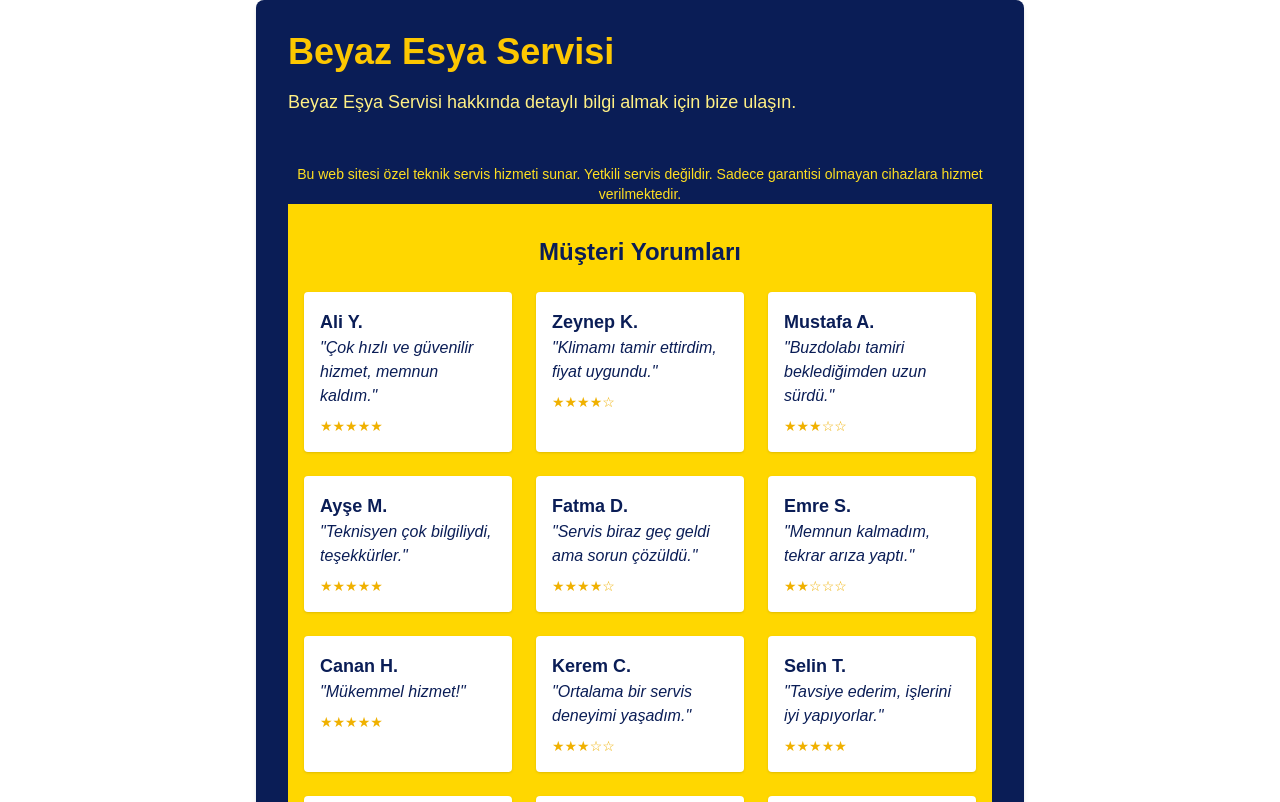
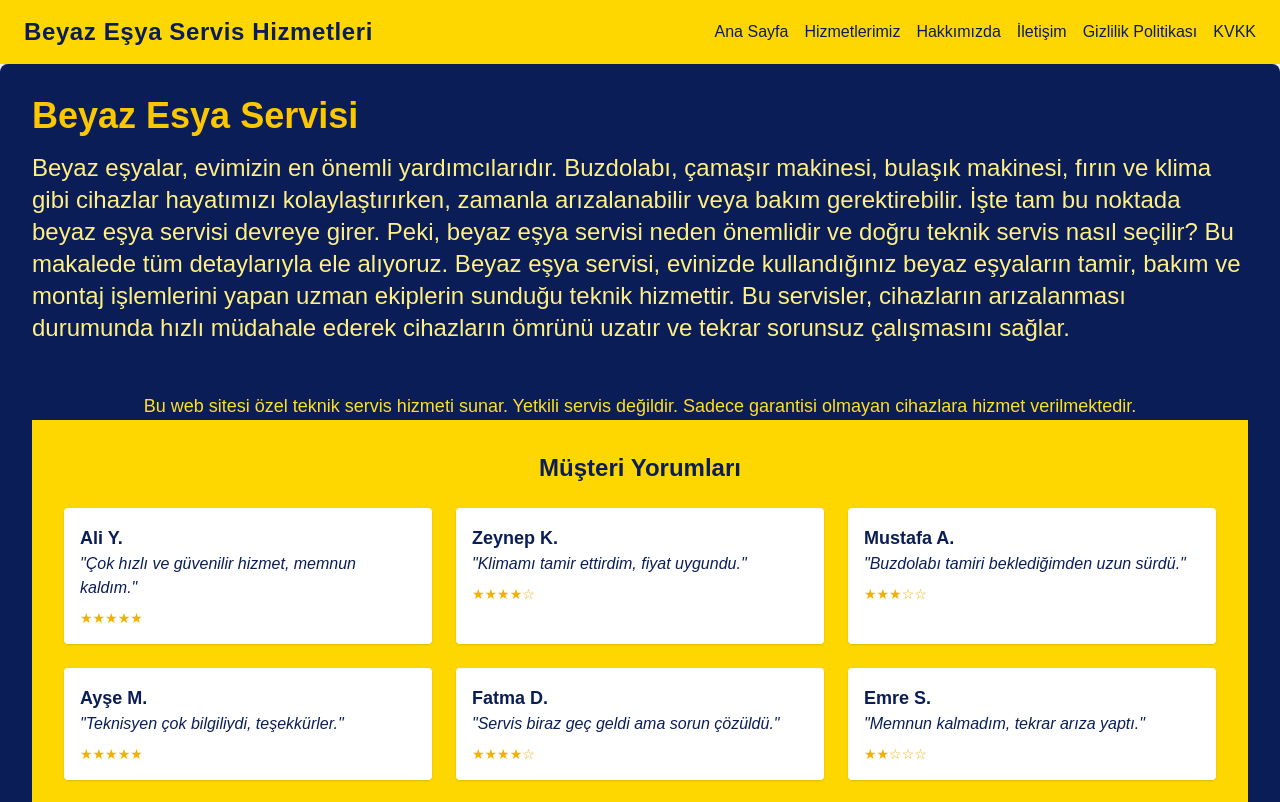
Before and after one commit to MustafaTaslialann/mustafataslialanweb, a Next.js app: page /hizmetler/beyaz-esya-servisi in a window 1280 px wide. Shown: the top 802 px of the page. Built offline with nearby package versions, Linux system fonts and the light colour scheme.

Commit message:
feat(update): add metadata

```diff
--- a/src/app/gizlilik/page.tsx
+++ b/src/app/gizlilik/page.tsx
@@ -1,4 +1,10 @@
+import { Metadata } from "next";
 import Link from "next/link";
+
+export const metadata: Metadata = {
+  title: 'Gizlilik Politikası',
+  description: 'Gizlilik Politikası'
+}
 
 export default function Gizlilik() {
   return (
--- a/src/app/hakkimizda/page.tsx
+++ b/src/app/hakkimizda/page.tsx
@@ -1,4 +1,10 @@
+import { Metadata } from "next";
 import Link from "next/link";
+
+export const metadata: Metadata = {
+  title: 'Hakkımızda',
+  description: 'Hakkımızda'
+}
 
 export default function Hakkimizda() {
   return (
--- a/src/app/hizmetler/[slug]/page.tsx
+++ b/src/app/hizmetler/[slug]/page.tsx
@@ -1,15 +1,21 @@
+import { Metadata } from "next";
 import { notFound } from "next/navigation";
 
-
 const hizmetler: Record<string, string> = {
-  "beyaz-esya-servisi": "Beyaz Eşya Servisi hakkında detaylı bilgi almak için bize ulaşın.",
-  "buzdolabi": "Buzdolabı servisi için profesyonel destek almak için bize ulaşın .",
-  "camasir-makinesi": "Çamaşır makinesi tamir, bakım ve servis hizmeti almak  için bize ulaşın.",
-  "bulasik-makinesi": "Bulaşık makinesi sorunları için uzman çözümler almak  için bize ulaşın .",
-  "firin": "Fırın arızalarında yerinde servis imkanı almak için bize ulaşın.",
-  "klima": "Klima bakım ve onarım hizmetleri almak  için bize ulaşın .",
-  "kombi": "Kombi arızaları için güvenilir teknik servis almak için bize ulaşın .",
-  "televizyon": "Televizyon arızaları için uzman teknik servis almak için bize ulaşın ."
+  "beyaz-esya-servisi":
+    "Beyaz eşyalar, evimizin en önemli yardımcılarıdır. Buzdolabı, çamaşır makinesi, bulaşık makinesi, fırın ve klima gibi cihazlar hayatımızı kolaylaştırırken, zamanla arızalanabilir veya bakım gerektirebilir. İşte tam bu noktada beyaz eşya servisi devreye girer. Peki, beyaz eşya servisi neden önemlidir ve doğru teknik servis nasıl seçilir? Bu makalede tüm detaylarıyla ele alıyoruz. Beyaz eşya servisi, evinizde kullandığınız beyaz eşyaların tamir, bakım ve montaj işlemlerini yapan uzman ekiplerin sunduğu teknik hizmettir. Bu servisler, cihazların arızalanması durumunda hızlı müdahale ederek cihazların ömrünü uzatır ve tekrar sorunsuz çalışmasını sağlar.",
+  buzdolabi:
+    "Buzdolabınızın soğutma problemleri, sesli çalışma, su sızıntısı veya elektrik arızaları gibi sorunlarında uzman ve güvenilir bir buzdolabı servisi ile hızlı ve profesyonel destek alabilirsiniz; alanında deneyimli teknisyenlerimiz orijinal yedek parçalar kullanarak cihazınızın performansını en üst seviyeye çıkarır, periyodik bakım ve tamir hizmetleri ile buzdolabınızın ömrünü uzatır, ekonomik ve şeffaf fiyat politikamızla müşteri memnuniyetini ön planda tutarız; bu sayede hem evinizin konforu bozulmaz hem de olası arızaların önüne geçerek uzun vadede tasarruf sağlarsınız.",
+  "camasir-makinesi":
+    "Çamaşır makinenizde dönmeme, su almama, program hata kodları veya su boşaltmama gibi sorunlar yaşadığınızda, profesyonel ve güvenilir bir çamaşır makinesi servisi ile hızlı çözümler sunuyoruz; deneyimli teknisyenlerimiz orijinal yedek parçalarla tamir ve bakım işlemlerini gerçekleştirirken, cihazınızın performansını artırır ve ömrünü uzatır; uygun fiyat garantisi ve müşteri memnuniyeti odaklı hizmet anlayışımızla, evinizde kesintisiz konfor sağlamak için yanınızdayız.",
+  "bulasik-makinesi":
+    "Bulaşık makineniz yıkama sorunları, su boşaltmama veya filtre tıkanıklığı gibi problemlerle karşılaştığında, uzman ve güvenilir bulaşık makinesi servisi sayesinde hızlı ve etkili çözümler sunuyoruz; deneyimli teknisyenlerimiz orijinal yedek parçalar kullanarak tamir ve bakım işlemlerini yapar, cihazınızın performansını artırır ve ömrünü uzatır; uygun fiyat politikamız ve müşteri memnuniyetine verdiğimiz önemle, bulaşık makinenizin kesintisiz ve verimli çalışmasını sağlıyoruz.",
+  firin: "Fırınınızın ısınmama, pişirme sorunları veya elektronik panel arızaları gibi problemlerinde uzman ve güvenilir fırın servisi olarak hızlı ve etkili çözümler sunuyoruz; deneyimli teknisyenlerimiz orijinal yedek parçalarla tamir ve bakım işlemlerini gerçekleştirerek cihazınızın performansını artırır ve ömrünü uzatır; ekonomik fiyat avantajı ve müşteri memnuniyeti odaklı hizmet anlayışımızla, mutfağınızda kesintisiz konfor sağlamaya devam ediyoruz.",
+  klima: "Klimalarınızın soğutma yetersizliği, gaz dolumu, filtre temizliği ve bakım ihtiyaçlarında uzman ve güvenilir klima servisi olarak hızlı ve etkili çözümler sunuyoruz; deneyimli teknisyenlerimiz orijinal yedek parçalar kullanarak tamir ve bakım hizmeti verir, cihazınızın performansını artırır ve enerji verimliliğini optimize eder; uygun fiyat politikamız ve müşteri memnuniyetine verdiğimiz önemle, evinizde veya iş yerinizde konforunuzu kesintisiz hale getiriyoruz.",
+  kombi:
+    "Kombinizde yaşanan ısınma sorunları, su sızıntıları veya arıza durumlarında güvenilir ve uzman kombi servisi olarak hızlı ve etkili çözümler sunuyoruz; deneyimli teknisyenlerimiz orijinal yedek parçalar kullanarak bakım, tamir ve montaj hizmetleri verir, kombinizin performansını artırır ve enerji tasarrufu sağlar; uygun fiyat garantisi ve müşteri memnuniyetine verdiğimiz önemle, evinizin sıcaklığını kesintisiz ve konforlu hale getiriyoruz.",
+  televizyon:
+    "Televizyonunuzda görüntü, ses, açılmama veya diğer elektronik arızalar yaşandığında, uzman ve güvenilir televizyon servisi olarak hızlı ve etkili çözümler sunuyoruz; deneyimli teknisyenlerimiz orijinal yedek parçalar kullanarak tamir, bakım ve montaj hizmetleri verir, cihazınızın performansını artırır ve ömrünü uzatır; uygun fiyat avantajı ve müşteri memnuniyeti odaklı hizmet anlayışımızla, evinizde kaliteli ve kesintisiz televizyon keyfi sağlamaya devam ediyoruz.",
 };
 
 export async function generateStaticParams(): Promise<{ slug: string }[]> {
@@ -22,6 +28,20 @@ export type PageProps = {
   };
 };
 
+export async function generateMetadata({
+  params,
+}: PageProps): Promise<Metadata> {
+  const slug = params.slug;
+  const title = slug
+    .replace(/-/g, " ")
+    .replace(/\b\w/g, (c) => c.toUpperCase());
+
+  return {
+    title: title + " - Beyaz Eşya Servisi",
+    description: hizmetler[slug] ?? "Detaylı bilgi için bize ulaşın.",
+  };
+}
+
 export default async function HizmetSayfasi({ params }: any) {
   const { slug } = params;
   const aciklama = hizmetler[slug as keyof typeof hizmetler];
@@ -30,17 +50,17 @@ export default async function HizmetSayfasi({ params }: any) {
     notFound();
   }
 
-
   return (
-    <main className="p-8 max-w-3xl mx-auto bg-[#0A1D56] rounded-lg shadow-md">
+    <main className="p-8 max-w-3xl mx-auto lg:max-w-full bg-[#0A1D56] rounded-lg shadow-md">
       <h1 className="text-4xl font-bold mb-4 capitalize text-yellow-400">
         {slug.replace(/-/g, " ")}
       </h1>
-      <p className="text-lg text-yellow-200 mb-8">{aciklama}</p>
+      <p className="text-lg lg:text-2xl text-yellow-200 mb-8">{aciklama}</p>
 
       {/* ⚠️ Uyarı mesajı */}
-      <p className="text-sm text-yellow-300 text-center mt-12">
-        Bu web sitesi özel teknik servis hizmeti sunar. Yetkili servis değildir. Sadece garantisi olmayan cihazlara hizmet verilmektedir.
+      <p className="text-lg text-yellow-300 text-center mt-12">
+        Bu web sitesi özel teknik servis hizmeti sunar. Yetkili servis değildir.
+        Sadece garantisi olmayan cihazlara hizmet verilmektedir.
       </p>
 
       <MusteriYorumlari />
@@ -50,38 +70,64 @@ export default async function HizmetSayfasi({ params }: any) {
 
 function MusteriYorumlari() {
   const yorumlar = [
-    { ad: "Ali Y.", yorum: "Çok hızlı ve güvenilir hizmet, memnun kaldım.", puan: 5 },
-    { ad: "Zeynep K.", yorum: "Klimamı tamir ettirdim, fiyat uygundu.", puan: 4 },
-    { ad: "Mustafa A.", yorum: "Buzdolabı tamiri beklediğimden uzun sürdü.", puan: 3 },
+    {
+      ad: "Ali Y.",
+      yorum: "Çok hızlı ve güvenilir hizmet, memnun kaldım.",
+      puan: 5,
+    },
+    {
+      ad: "Zeynep K.",
+      yorum: "Klimamı tamir ettirdim, fiyat uygundu.",
+      puan: 4,
+    },
+    {
+      ad: "Mustafa A.",
+      yorum: "Buzdolabı tamiri beklediğimden uzun sürdü.",
+      puan: 3,
+    },
     { ad: "Ayşe M.", yorum: "Teknisyen çok bilgiliydi, teşekkürler.", puan: 5 },
-    { ad: "Fatma D.", yorum: "Servis biraz geç geldi ama sorun çözüldü.", puan: 4 },
+    {
+      ad: "Fatma D.",
+      yorum: "Servis biraz geç geldi ama sorun çözüldü.",
+      puan: 4,
+    },
     { ad: "Emre S.", yorum: "Memnun kalmadım, tekrar arıza yaptı.", puan: 2 },
     { ad: "Canan H.", yorum: "Mükemmel hizmet!", puan: 5 },
     { ad: "Kerem C.", yorum: "Ortalama bir servis deneyimi yaşadım.", puan: 3 },
-    { ad: "Selin T.", yorum: "Tavsiye ederim, işlerini iyi yapıyorlar.", puan: 5 },
+    {
+      ad: "Selin T.",
+      yorum: "Tavsiye ederim, işlerini iyi yapıyorlar.",
+      puan: 5,
+    },
     { ad: "Burak B.", yorum: "İletişim konusunda eksikleri var.", puan: 3 },
     { ad: "Cemre Z.", yorum: "Fiyat/performans açısından başarılı.", puan: 4 },
     { ad: "Tayfun E.", yorum: "Biraz pahalı ama kaliteli hizmet.", puan: 4 },
     { ad: "Gizem Ş.", yorum: "Sorunum hala devam ediyor.", puan: 2 },
-    { ad: "Yusuf R.", yorum: "Çok memnun kaldım, tekrar tercih ederim.", puan: 5 },
+    {
+      ad: "Yusuf R.",
+      yorum: "Çok memnun kaldım, tekrar tercih ederim.",
+      puan: 5,
+    },
     { ad: "Derya N.", yorum: "İşlerini titizlikle yaptılar.", puan: 5 },
     { ad: "Hakan U.", yorum: "Servis geç geldi.", puan: 2 },
     { ad: "Melis L.", yorum: "Her şey yolundaydı, teşekkürler.", puan: 5 },
     { ad: "Onur İ.", yorum: "Çözüm odaklı ekip, memnun kaldım.", puan: 4 },
   ];
 
-
-
   return (
     <section className="bg-[#FFD700] text-[#0A1D56] px-4 py-8">
       <h2 className="text-2xl font-bold text-center mb-6">Müşteri Yorumları</h2>
       <div className="grid grid-cols-1 sm:grid-cols-2 lg:grid-cols-3 gap-6 max-w-6xl mx-auto">
         {yorumlar.map((item, index) => (
-          <div key={index} className="bg-white text-[#0A1D56] p-4 rounded shadow">
+          <div
+            key={index}
+            className="bg-white text-[#0A1D56] p-4 rounded shadow"
+          >
             <h3 className="font-semibold text-lg">{item.ad}</h3>
             <p className="italic mb-2">"{item.yorum}"</p>
             <div className="text-sm text-yellow-500">
-              {"★".repeat(item.puan)}{"☆".repeat(5 - item.puan)}
+              {"★".repeat(item.puan)}
+              {"☆".repeat(5 - item.puan)}
             </div>
           </div>
         ))}
--- a/src/app/iletisim/page.tsx
+++ b/src/app/iletisim/page.tsx
@@ -1,4 +1,10 @@
+import { Metadata } from "next";
 import Link from "next/link";
+
+export const metadata: Metadata = {
+  title: 'İletişim',
+  description: 'İletişim sayfası'
+}
 
 export default function Iletisim() {
   return (
--- a/src/app/kvkk/page.tsx
+++ b/src/app/kvkk/page.tsx
@@ -1,4 +1,10 @@
+import { Metadata } from "next";
 import Link from "next/link";
+
+export const metadata: Metadata = {
+  title: 'KVKK',
+  description: 'KVKK'
+}
 
 export default function KVKK() {
   return (
--- a/src/app/layout.tsx
+++ b/src/app/layout.tsx
@@ -1,6 +1,7 @@
 import type { Metadata } from "next";
 import { Geist, Geist_Mono } from "next/font/google";
 import "./globals.css";
+import { Baslik } from "./page";
 
 const geistSans = Geist({
   variable: "--font-geist-sans",
@@ -27,6 +28,7 @@ export default function RootLayout({
       <body
         className={`${geistSans.variable} ${geistMono.variable} antialiased`}
       >
+        <Baslik />
         {children}
       </body>
     </html>
--- a/src/app/page.tsx
+++ b/src/app/page.tsx
@@ -1,4 +1,11 @@
+import { Metadata } from "next";
 import Link from "next/link";
+
+export const metadata: Metadata = {
+  title: "Anasayfa",
+  description: "Anasayfa",
+};
+
 function slugify(text: string) {
   return text
     .toLowerCase()
@@ -19,16 +26,20 @@ const services = [
   "Fırın",
   "Klima",
   "Kombi",
-  "Televizyon"
+  "Televizyon",
 ];
 
 export default function Anasayfa() {
   return (
     <main className="flex flex-col min-h-screen bg-white text-gray-800">
-      <Baslik />
       <section className="hero p-8 text-center bg-[#0A1D56] text-white">
-        <h1 className="text-4xl md:text-6xl font-bold mb-4">Beyaz Eşya Servisi</h1>
-        <p className="text-lg md:text-xl mb-6">Garantisi olmayan cihazlar için profesyonel bakım, onarım ve tamir hizmetleri.</p>
+        <h1 className="text-4xl md:text-6xl font-bold mb-4">
+          Beyaz Eşya Servisi
+        </h1>
+        <p className="text-lg md:text-xl mb-6">
+          Garantisi olmayan cihazlar için profesyonel bakım, onarım ve tamir
+          hizmetleri.
+        </p>
         <Link
           href="/teklif-al"
           className="bg-[#FFD700] hover:bg-[#FFC107] text-[#0A1D56] font-semibold px-6 py-3 rounded-lg inline-block text-base md:text-lg transition"
@@ -36,14 +47,14 @@ export default function Anasayfa() {
           Hemen Ara
         </Link>
       </section>
+
       <Footer />
       <MusteriYorumlari />
     </main>
   );
 }
 
-
-function Baslik() {
+export function Baslik() {
   return (
     <header className="flex flex-col md:flex-row justify-between items-center px-6 py-4 bg-[#FFD700] shadow-md text-[#0A1D56]">
       <div className="mb-2 md:mb-0">
@@ -83,11 +94,21 @@ function Footer() {
   return (
     <footer className="bg-[#0A1D56] text-white p-6 mt-12">
       <div className="grid grid-cols-2 sm:grid-cols-3 md:grid-cols-4 gap-4 text-sm md:text-base">
-        <Link href="/" className="hover:underline">Ana Sayfa</Link>
-        <Link href="/hakkimizda" className="hover:underline">Hakkımızda</Link>
-        <Link href="/iletisim" className="hover:underline">İletişim</Link>
-        <Link href="/gizlilik" className="hover:underline">Gizlilik Politikası</Link>
-        <Link href="/kvkk" className="hover:underline">KVKK</Link>
+        <Link href="/" className="hover:underline">
+          Ana Sayfa
+        </Link>
+        <Link href="/hakkimizda" className="hover:underline">
+          Hakkımızda
+        </Link>
+        <Link href="/iletisim" className="hover:underline">
+          İletişim
+        </Link>
+        <Link href="/gizlilik" className="hover:underline">
+          Gizlilik Politikası
+        </Link>
+        <Link href="/kvkk" className="hover:underline">
+          KVKK
+        </Link>
         {services.map((service) => {
           const slug = slugify(service);
           return (
@@ -102,28 +123,52 @@ function Footer() {
         })}
       </div>
       <p className="text-sm text-yellow-300 mt-4 text-center">
-        Bu web sitesi özel teknik servis hizmeti sunar. Yetkili servis değildir. Sadece garantisi olmayan cihazlara hizmet verilmektedir.
+        Bu web sitesi özel teknik servis hizmeti sunar. Yetkili servis değildir.
+        Sadece garantisi olmayan cihazlara hizmet verilmektedir.
       </p>
     </footer>
-
   );
 }
 function MusteriYorumlari() {
   const yorumlar = [
-    { ad: "Ali Y.", yorum: "Çok hızlı ve güvenilir hizmet, memnun kaldım.", puan: 5 },
-    { ad: "Zeynep K.", yorum: "Klimamı tamir ettirdim, fiyat uygundu.", puan: 4 },
-    { ad: "Mustafa A.", yorum: "Buzdolabı tamiri beklediğimden uzun sürdü.", puan: 3 },
+    {
+      ad: "Ali Y.",
+      yorum: "Çok hızlı ve güvenilir hizmet, memnun kaldım.",
+      puan: 5,
+    },
+    {
+      ad: "Zeynep K.",
+      yorum: "Klimamı tamir ettirdim, fiyat uygundu.",
+      puan: 4,
+    },
+    {
+      ad: "Mustafa A.",
+      yorum: "Buzdolabı tamiri beklediğimden uzun sürdü.",
+      puan: 3,
+    },
     { ad: "Ayşe M.", yorum: "Teknisyen çok bilgiliydi, teşekkürler.", puan: 5 },
-    { ad: "Fatma D.", yorum: "Servis biraz geç geldi ama sorun çözüldü.", puan: 4 },
+    {
+      ad: "Fatma D.",
+      yorum: "Servis biraz geç geldi ama sorun çözüldü.",
+      puan: 4,
+    },
     { ad: "Emre S.", yorum: "Memnun kalmadım, tekrar arıza yaptı.", puan: 2 },
     { ad: "Canan H.", yorum: "Mükemmel hizmet!", puan: 5 },
     { ad: "Kerem C.", yorum: "Ortalama bir servis deneyimi yaşadım.", puan: 3 },
-    { ad: "Selin T.", yorum: "Tavsiye ederim, işlerini iyi yapıyorlar.", puan: 5 },
+    {
+      ad: "Selin T.",
+      yorum: "Tavsiye ederim, işlerini iyi yapıyorlar.",
+      puan: 5,
+    },
     { ad: "Burak B.", yorum: "İletişim konusunda eksikleri var.", puan: 3 },
     { ad: "Cemre Z.", yorum: "Fiyat/performans açısından başarılı.", puan: 4 },
     { ad: "Tayfun E.", yorum: "Biraz pahalı ama kaliteli hizmet.", puan: 4 },
     { ad: "Gizem Ş.", yorum: "Sorunum hala devam ediyor.", puan: 2 },
-    { ad: "Yusuf R.", yorum: "Çok memnun kaldım, tekrar tercih ederim.", puan: 5 },
+    {
+      ad: "Yusuf R.",
+      yorum: "Çok memnun kaldım, tekrar tercih ederim.",
+      puan: 5,
+    },
     { ad: "Derya N.", yorum: "İşlerini titizlikle yaptılar.", puan: 5 },
     { ad: "Hakan U.", yorum: "Servis geç geldi.", puan: 2 },
     { ad: "Melis L.", yorum: "Her şey yolundaydı, teşekkürler.", puan: 5 },
@@ -135,11 +180,15 @@ function MusteriYorumlari() {
       <h2 className="text-2xl font-bold text-center mb-6">Müşteri Yorumları</h2>
       <div className="grid grid-cols-1 sm:grid-cols-2 lg:grid-cols-3 gap-6 max-w-6xl mx-auto">
         {yorumlar.map((item, index) => (
-          <div key={index} className="bg-white text-[#0A1D56] p-4 rounded shadow">
+          <div
+            key={index}
+            className="bg-white text-[#0A1D56] p-4 rounded shadow"
+          >
             <h3 className="font-semibold text-lg">{item.ad}</h3>
             <p className="italic mb-2">"{item.yorum}"</p>
             <div className="text-sm text-yellow-500">
-              {"★".repeat(item.puan)}{"☆".repeat(5 - item.puan)}
+              {"★".repeat(item.puan)}
+              {"☆".repeat(5 - item.puan)}
             </div>
           </div>
         ))}
```
Lines whose indentation alone changed are shown as unchanged.
